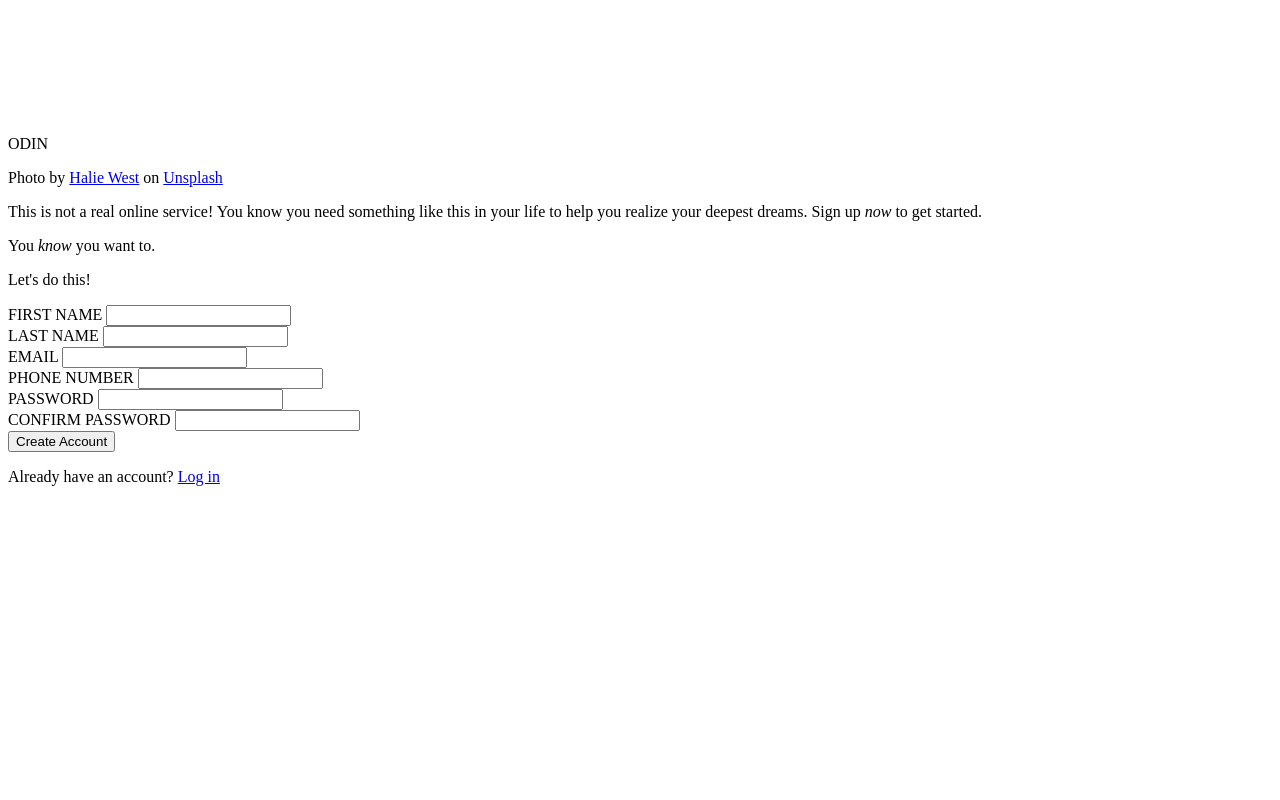
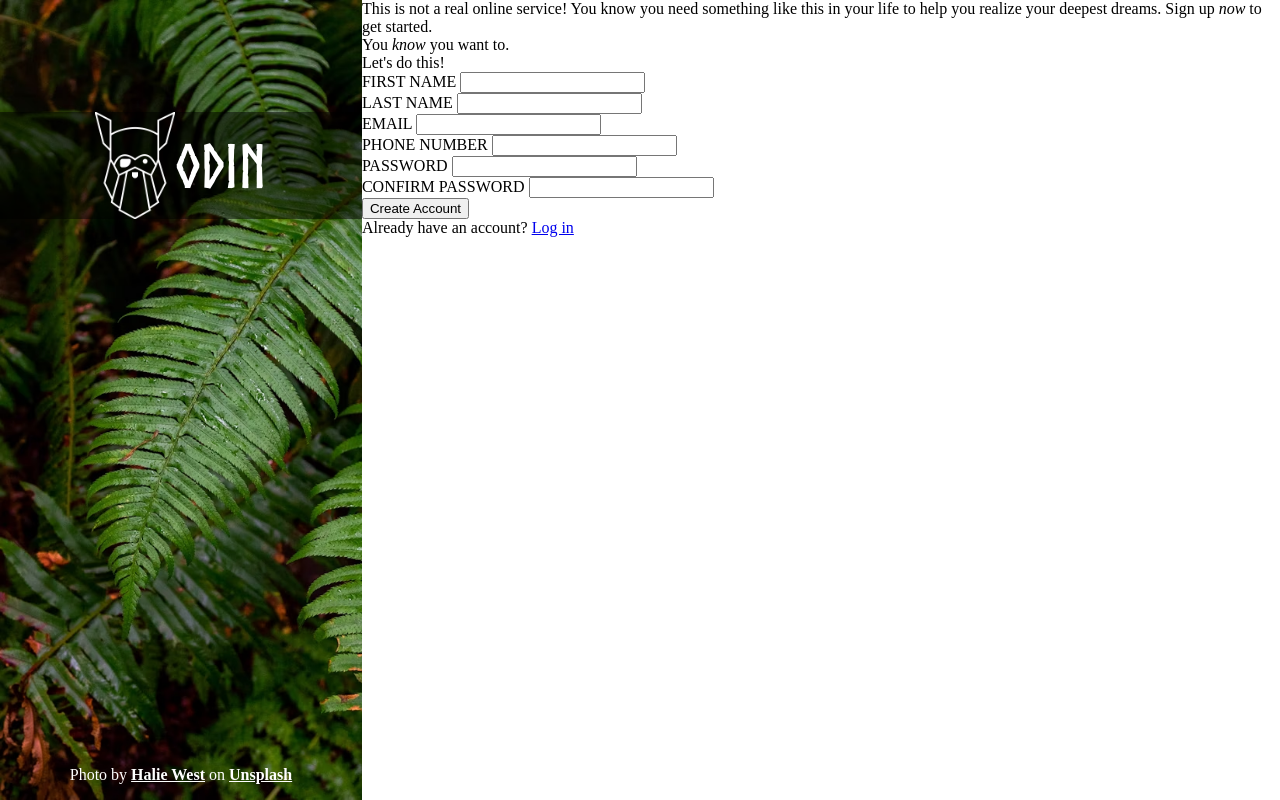
Before and after one commit to raffyakbarsyah/formexp, a plain HTML site: page index.html in a window 1280 px wide. Drawn offline with Linux system fonts and the light colour scheme.

Commit message:
Hero Section CSS Finished

```diff
--- a/index.html
+++ b/index.html
@@ -4,7 +4,7 @@
   <meta charset="UTF-8">
   <meta name="viewport" content="width=device-width, initial-scale=1.0">
   <title>Sign Up Form</title>
-  <link rel="stylesheet" type="text/css" href="styles.css" >
+  <link rel="stylesheet" type="text/css" href="style.css" >
 </head>
 <body>
   <div class="container">
@@ -78,7 +78,6 @@
 
       <p>Already have an account? <a href="google.com">Log in</a></p>
     </div>
-
   </div>
 </body>
 </html>
--- a/style.css
+++ b/style.css
@@ -0,0 +1,51 @@
+@font-face {
+  font-family: "norsebold";
+  src: url("/fonts/norse-bold-webfont.woff2") format("woff2"),
+    url("fonts/norse-bold-webfont.woff") format("woff");
+  font-weight: normal;
+  font-style: normal;
+}
+
+*{
+  margin: 0;
+}
+.container{
+  display: flex;
+  height: 100vh;
+}
+
+.hero-section{
+  display: flex;
+  flex-direction: column;
+  background-image: url("/images/odin-logo.avif");
+  background-size: cover;
+  width: 30%;
+  padding-top: 7rem;
+  padding-bottom: 0;
+}
+
+.logo-section{
+  display: flex;
+  background-color: rgba(0, 0, 0, 0.5);
+  align-items: center;
+  justify-content: center;
+  padding: ;
+}
+
+.logo-section p {
+  font-family: "norsebold";
+  font-size: 60px;
+  color: white;
+}
+
+.photo-credit {
+  text-align: center;
+  color: white;
+  margin-top: auto;
+  padding-bottom: 1rem ;
+}
+
+.photo-credit a{
+  font-weight: bold;
+  color: white;
+}
```
Also changed, not shown: fonts/norse-bold-webfont.woff (added), fonts/norse-bold-webfont.woff2 (added).
